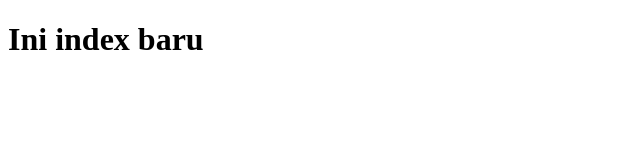
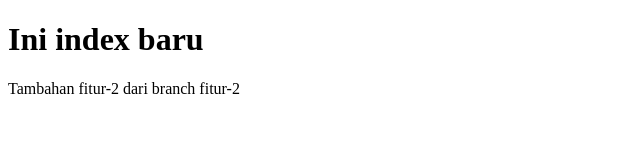
Before and after one commit to nadiadea/praktikum, a plain HTML site: page index.html in a window 1280 px wide. Shown: the whole page, without its empty margins (0-640 px from the left). Drawn offline with Linux system fonts and the light colour scheme.

Commit message:
adding new tag from fitur-2

```diff
--- a/index.html
+++ b/index.html
@@ -8,5 +8,6 @@
 </head>
 <body>
     <h1>Ini index baru</h1>
+    <p>Tambahan fitur-2 dari branch fitur-2</p>
 </body>
 </html>
```
